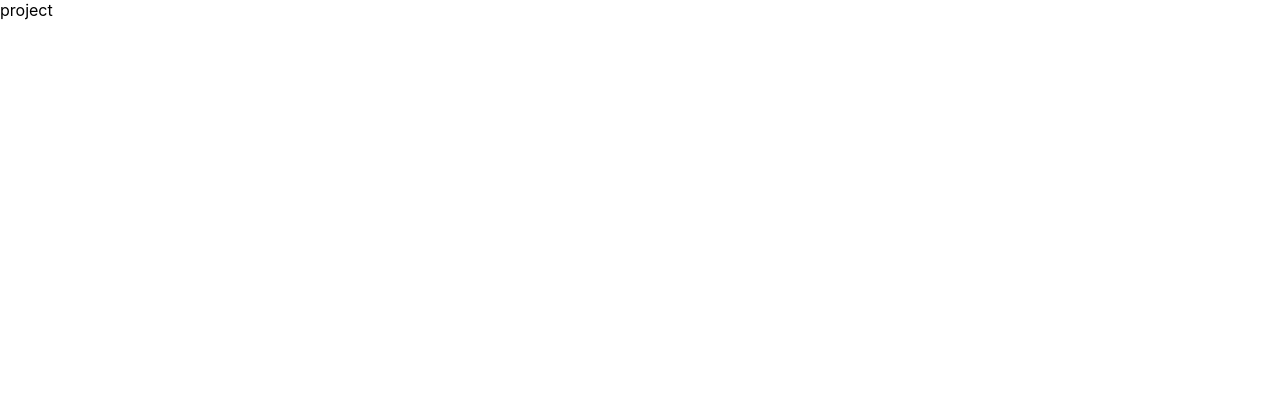
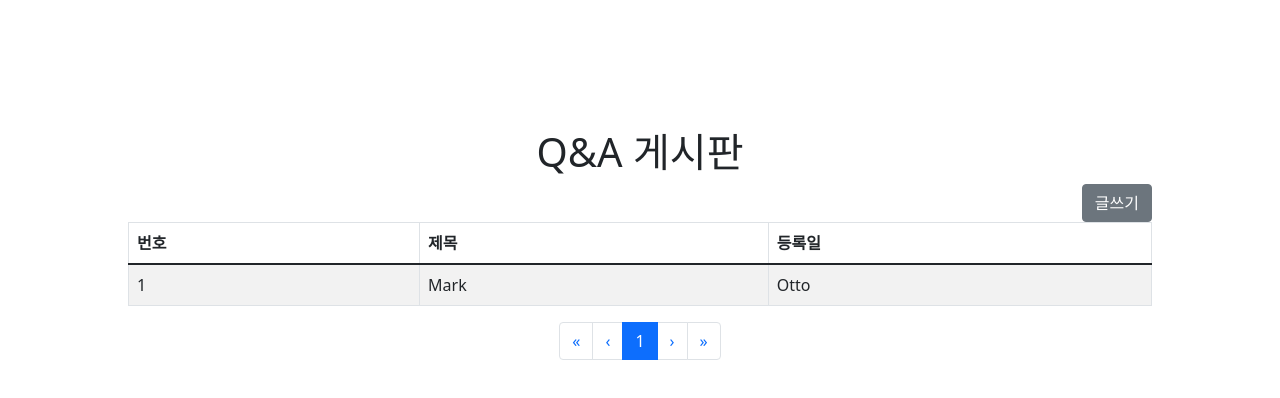
Before and after one commit to seongbiny/soboksobok, a React (Create React App) app in the folder frontend/: page /Qna in a window 1280 px wide. Shown: the top 398 px of the page. Built offline with nearby package versions, Linux system fonts and the light colour scheme.

Commit message:
[S06P22C205-42] feat: create qna page

```diff
--- a/frontend/src/App.js
+++ b/frontend/src/App.js
@@ -1,7 +1,22 @@
 import React from "react";
+import { Routes, Route } from 'react-router-dom';
+import Qna from './pages/Qna.jsx';
 
 function App() {
-  return <div>project</div>;
+  return (
+  <div className="App">
+
+
+
+    <Routes>
+      <Route path="/Qna" element={<Qna/>} />
+    </Routes>
+
+    </div>
+
+
+
+  );
 }
 
 export default App;
--- a/frontend/src/index.js
+++ b/frontend/src/index.js
@@ -3,10 +3,15 @@ import ReactDOM from 'react-dom';
 import './index.css';
 import App from './App';
 import reportWebVitals from './reportWebVitals';
+import { BrowserRouter } from 'react-router-dom';
+import 'bootstrap/dist/css/bootstrap.css';
+
 
 ReactDOM.render(
   <React.StrictMode>
-    <App />
+    <BrowserRouter>
+      <App />
+    </BrowserRouter>
   </React.StrictMode>,
   document.getElementById('root')
 );
--- /dev/null
+++ b/frontend/src/pages/Qna.jsx
@@ -0,0 +1,68 @@
+import React from 'react';
+import { Pagination, Table, Button } from 'react-bootstrap';
+import styled from "styled-components";
+
+let 표 = styled.div`
+    width: 80%;
+    margin-left: auto;
+    margin-right: auto;
+    padding-top: 10%;
+
+`
+let 제목 = styled.h1`
+    text-align: center;
+`
+let 글쓰기버튼 = styled.div`
+    text-align: right;
+`
+let 페이지번호 = styled.div`
+    display: grid;
+    justify-content: center;
+`
+function Qna(){
+    return (
+
+        <div>
+            <표>
+                <제목>
+                    Q&A 게시판
+                </제목>
+                <글쓰기버튼>
+                    <Button variant="secondary">글쓰기</Button>{' '}
+                </글쓰기버튼>
+                <Table striped bordered hover>
+                    <thead>
+                        <tr>
+                        <th>번호</th>
+                        <th>제목</th>
+                        <th>등록일</th>
+                        </tr>
+                    </thead>
+                    <tbody>
+                        <tr>
+                        <td>1</td>
+                        <td>Mark</td>
+                        <td>Otto</td>
+                        </tr>
+                    </tbody>
+                </Table>
+                <페이지번호>
+                    <Pagination>
+                        <Pagination.First />
+                        <Pagination.Prev />
+                        <Pagination.Item active>{1}</Pagination.Item>
+                        <Pagination.Next />
+                        <Pagination.Last />
+                    </Pagination>
+                </페이지번호>
+
+
+            </표>
+
+
+        </div>
+
+    )
+}
+
+export default Qna;
```
